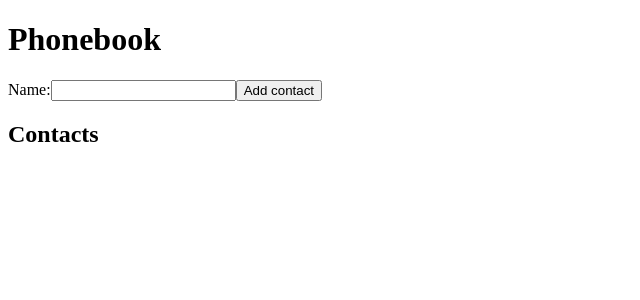
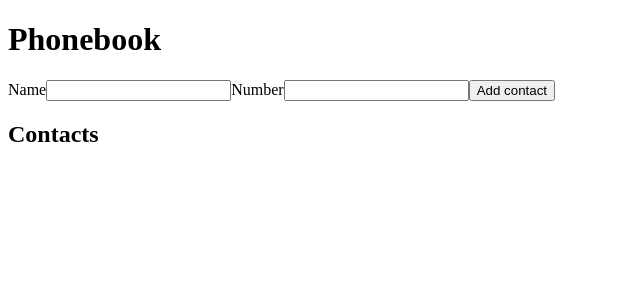
Before and after one commit to Aleksandra8485/goit-react-hw-02-phonebook, a React (Create React App) app: page / in a window 1280 px wide. Shown: the top 300 px of the page, without its empty margins (0-640 px from the left). Built offline with nearby package versions, Linux system fonts and the light colour scheme.

Commit message:
tast 2 done

```diff
--- a/src/components/App.jsx
+++ b/src/components/App.jsx
@@ -5,6 +5,7 @@ function App() {
   const [state, setState] = useState({
     contacts: [],
     name: '',
+    number: '',
   });
 
   const addContact = newContact => {
@@ -14,16 +15,29 @@ function App() {
     });
   };
 
+  const handleNumberChange = event => {
+    setState({
+      ...state,
+      number: event.target.value,
+    });
+  };
+
   return (
     <div>
       <h1>Phonebook</h1>
-      <ContactForm addContact={addContact} />
+      <ContactForm
+        addContact={addContact}
+        number={state.number}
+        handleNumberChange={handleNumberChange}
+      />
 
       <div>
         <h2>Contacts</h2>
         <ul>
           {state.contacts.map(contact => (
-            <li key={contact.id}>{contact.name}</li>
+            <li key={contact.id}>
+              {contact.name} - {contact.number}
+            </li>
           ))}
         </ul>
       </div>
--- a/src/components/ContactForm/ContactForm.jsx
+++ b/src/components/ContactForm/ContactForm.jsx
@@ -1,31 +1,36 @@
 import React, { useState } from 'react';
 import { nanoid } from 'nanoid';
 
-function ContactForm({ addContact }) {
+function ContactForm(props) {
   const [name, setName] = useState('');
+  const [number, setNumber] = useState('');
 
   const handleNameChange = event => {
     setName(event.target.value);
   };
 
+  const handleNumberChange = event => {
+    setNumber(event.target.value);
+  };
+
   const handleSubmit = event => {
     event.preventDefault();
-
-    if (name.trim() !== '') {
+    if (name.trim() !== '' && number.trim() !== '') {
       const newContact = {
         id: nanoid(),
         name: name,
+        number: number,
       };
-
-      addContact(newContact);
+      props.addContact(newContact);
       setName('');
+      setNumber('');
     }
   };
 
   return (
     <form onSubmit={handleSubmit}>
       <label>
-        Name:
+        Name
         <input
           type="text"
           value={name}
@@ -35,9 +40,64 @@ function ContactForm({ addContact }) {
           required
         />
       </label>
+      <label>
+        Number
+        <input
+          type="tel"
+          value={number}
+          onChange={handleNumberChange}
+          pattern="\+?\d{1,4}?[-.\s]?\(?\d{1,3}?\)?[-.\s]?\d{1,4}[-.\s]?\d{1,4}[-.\s]?\d{1,9}"
+          title="Numer telefonu musi składać się z cyfr i może zawierać spacje, myślniki, nawiasy i może zaczynać się od znaku plus."
+          required
+        />
+      </label>
       <button type="submit">Add contact</button>
     </form>
   );
 }
 
 export default ContactForm;
+
+// import React, { useState } from 'react';
+// import { nanoid } from 'nanoid';
+
+// function ContactForm({ addContact }) {
+//   const [name, setName] = useState('');
+
+//   const handleNameChange = event => {
+//     setName(event.target.value);
+//   };
+
+//   const handleSubmit = event => {
+//     event.preventDefault();
+
+//     if (name.trim() !== '') {
+//       const newContact = {
+//         id: nanoid(),
+//         name: name,
+//       };
+
+//       addContact(newContact);
+//       setName('');
+//     }
+//   };
+
+//   return (
+//     <form onSubmit={handleSubmit}>
+//       <label>
+//         Name:
+//         <input
+//           type="text"
+//           value={name}
+//           onChange={handleNameChange}
+//           pattern="^[a-zA-Zа-яА-Я]+(([' -][a-zA-Zа-яА-Я ])?[a-zA-Zа-яА-Я]*)*$"
+//           title="Imię i nazwisko mogą zawierać tylko litery, apostrof, myślnik i spacje. Na przykład Adrian, Jacob Mercer, Charles de Batz de Castelmore d'Artagnan"
+//           required
+//         />
+//       </label>
+//       <button type="submit">Add contact</button>
+//     </form>
+//   );
+// }
+
+// export default ContactForm;
```
